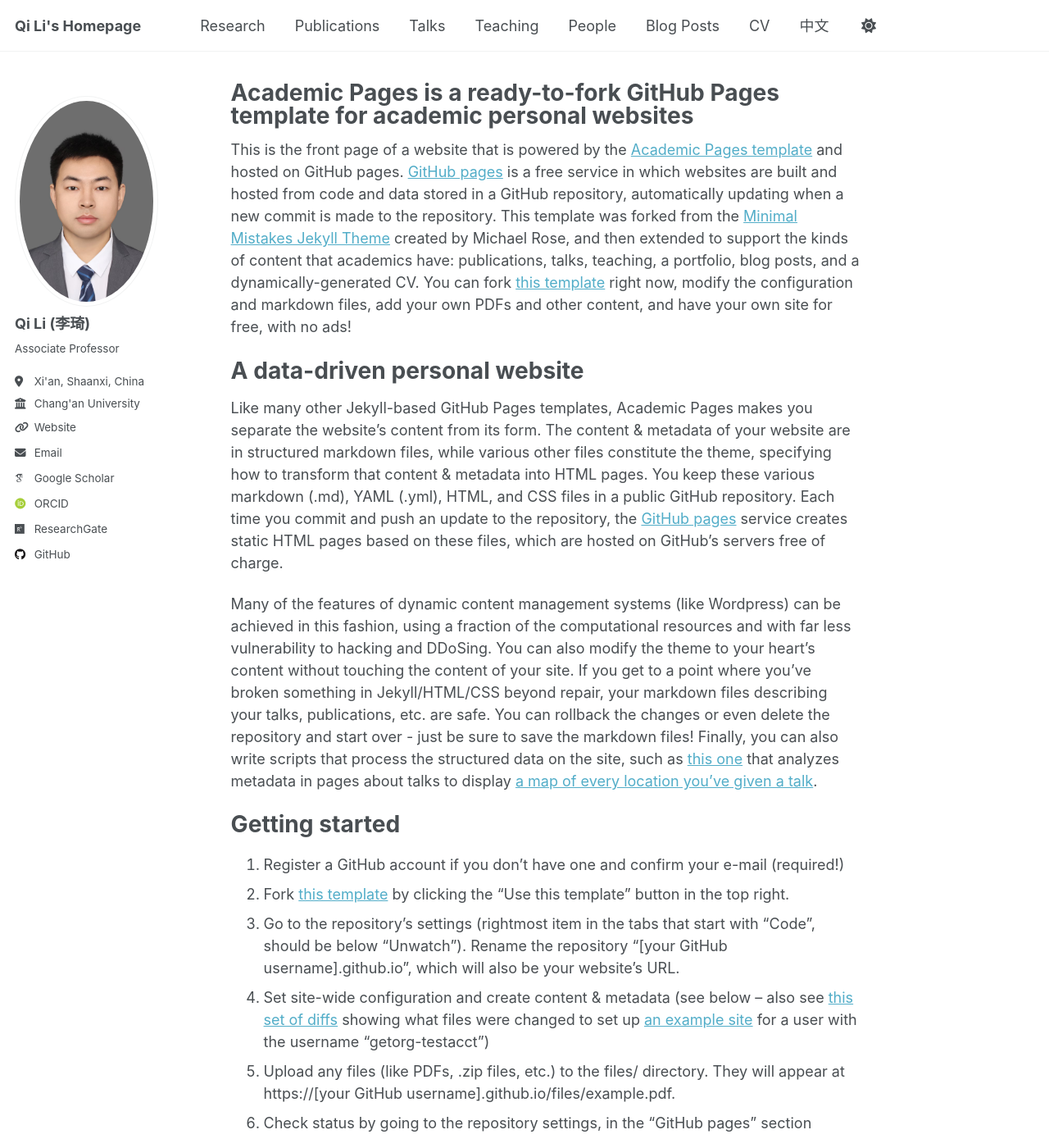
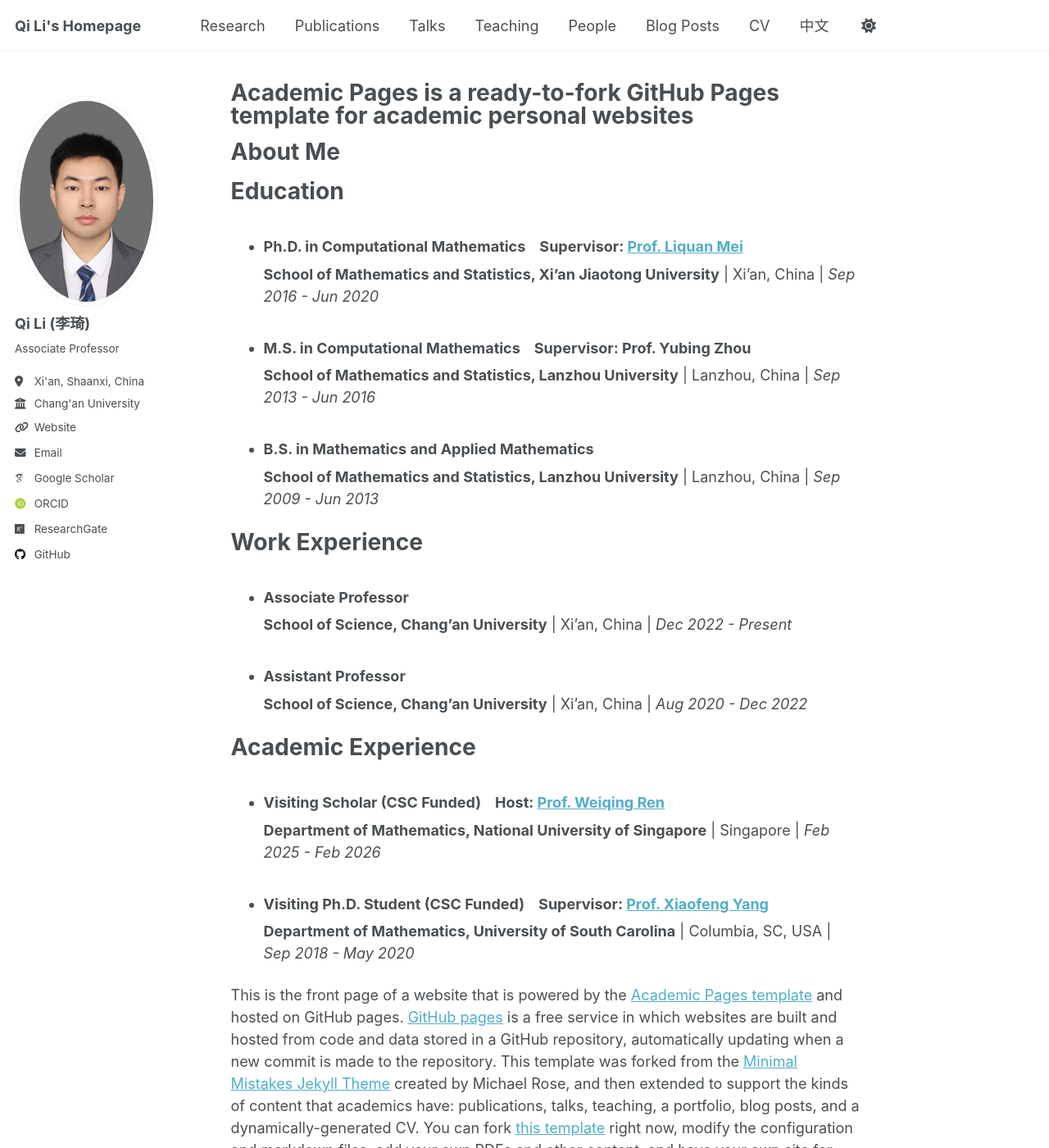
Before and after one commit to liqihao2000/liqihao2000.github.io, a Jekyll site: the page built from _pages/about.md, in a window 1280 px wide and 1400 px high. Shown: the whole window at 82% size. Built offline with Jekyll 4.4.1, drawn with Linux system fonts in a browser that asks for light colours; some web fonts are replaced.

Commit message:
update info

```diff
--- a/_pages/about.md
+++ b/_pages/about.md
@@ -6,6 +6,39 @@
   - /about/
   - /about.html
 ---
+
+# About Me
+
+# Education
+
+
+- ### Ph.D. in Computational Mathematics  &nbsp;&nbsp; **Supervisor**: [Prof. Liquan Mei](http://gr.xjtu.edu.cn/web/lqmei)
+  **School of Mathematics and Statistics, Xi'an Jiaotong University** | Xi'an, China | *Sep 2016 - Jun 2020*
+
+- ### M.S. in Computational Mathematics  &nbsp;&nbsp; **Supervisor**: Prof. Yubing Zhou
+  **School of Mathematics and Statistics, Lanzhou University** | Lanzhou, China  | *Sep 2013 - Jun 2016*
+
+- ### B.S. in Mathematics and Applied Mathematics
+  **School of Mathematics and Statistics, Lanzhou University** | Lanzhou, China  | *Sep 2009 - Jun 2013*
+
+# Work Experience
+
+- ### Associate Professor
+  **School of Science, Chang'an University** | Xi'an, China  |  *Dec 2022 - Present*
+
+- ### Assistant Professor
+**School of Science, Chang'an University** | Xi'an, China | *Aug 2020 - Dec 2022*
+
+# Academic Experience
+
+- ### Visiting Scholar (CSC Funded)  &nbsp;&nbsp; **Host**: [Prof. Weiqing Ren](https://blog.nus.edu.sg/matrw/)
+  **Department of Mathematics, National University of Singapore** | Singapore  | *Feb 2025 - Feb 2026*
+
+- ### Visiting Ph.D. Student (CSC Funded) &nbsp;&nbsp;  **Supervisor**: [Prof. Xiaofeng Yang](https://people.math.sc.edu/xfyang/)
+  **Department of Mathematics, University of South Carolina** | Columbia, SC, USA  |  *Sep 2018 - May 2020*
+
+
+
 
 This is the front page of a website that is powered by the [Academic Pages template](https://github.com/academicpages/academicpages.github.io) and hosted on GitHub pages. [GitHub pages](https://pages.github.com) is a free service in which websites are built and hosted from code and data stored in a GitHub repository, automatically updating when a new commit is made to the repository. This template was forked from the [Minimal Mistakes Jekyll Theme](https://mmistakes.github.io/minimal-mistakes/) created by Michael Rose, and then extended to support the kinds of content that academics have: publications, talks, teaching, a portfolio, blog posts, and a dynamically-generated CV. You can fork [this template](https://github.com/academicpages/academicpages.github.io) right now, modify the configuration and markdown files, add your own PDFs and other content, and have your own site for free, with no ads!
 
```
